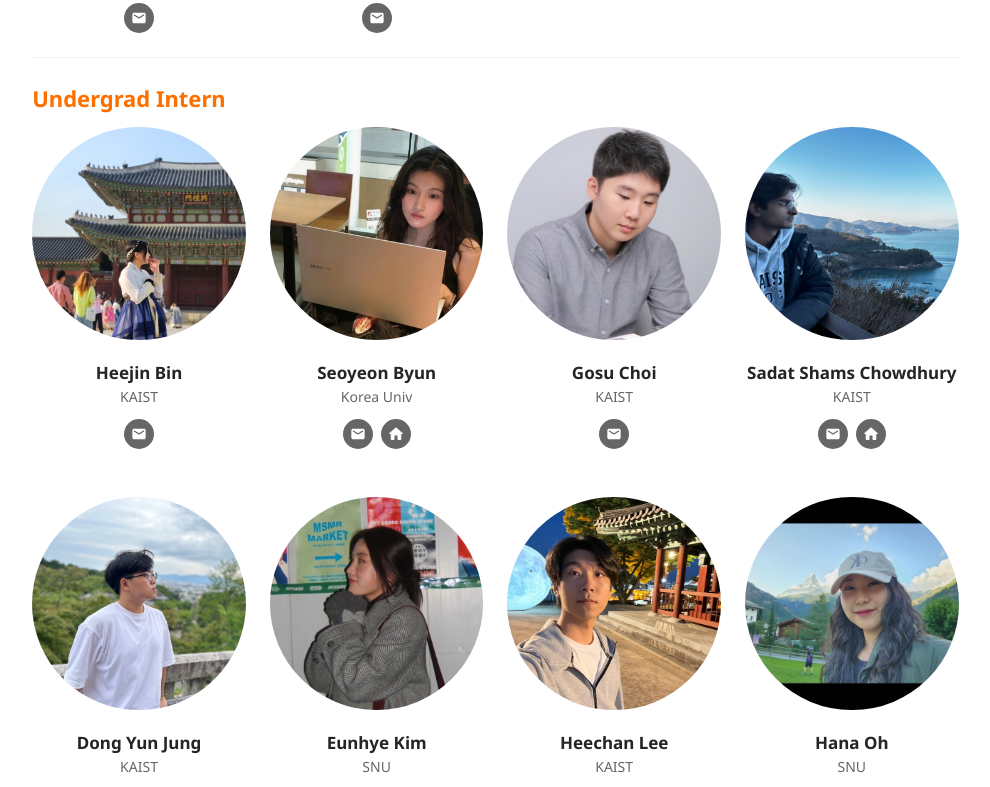
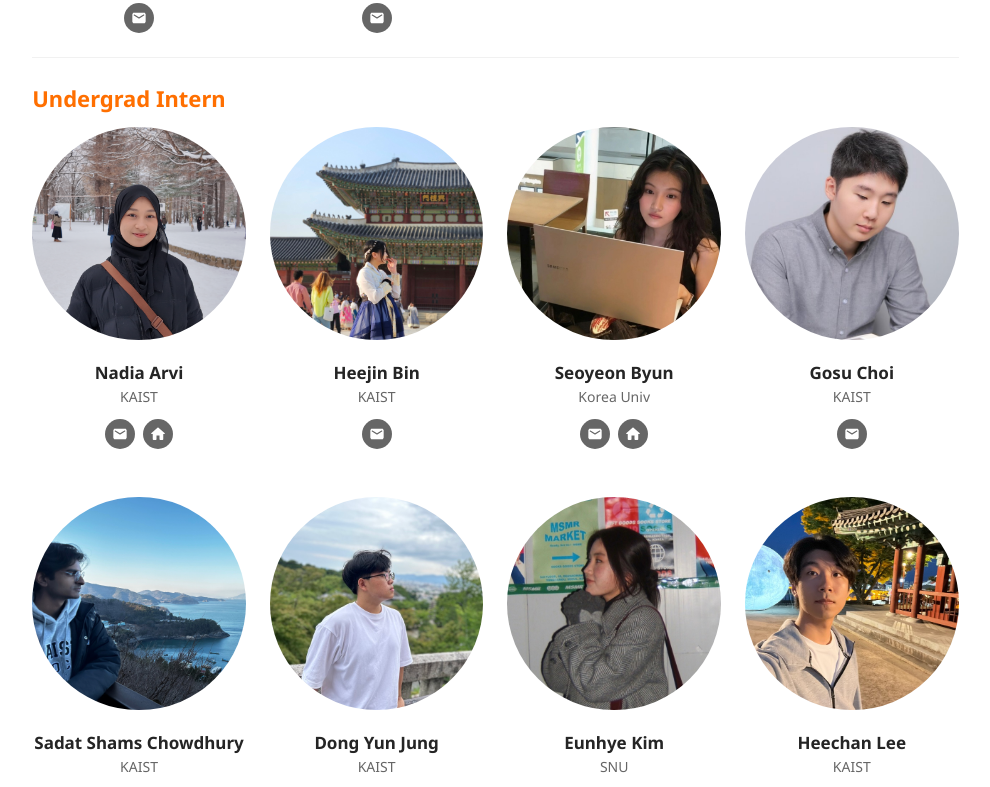
Before and after one commit to uhcsed/uhcsed.github.io, a Next.js app: page /people in a window 1280 px wide. Shown: the part 3280-4067 px from the top of the page, without its empty margins (49-1039 px from the left). Built offline with nearby package versions, Linux system fonts and the light colour scheme.

Commit message:
Add member info (#93)

```diff
--- a/src/data/members.ts
+++ b/src/data/members.ts
@@ -39,6 +39,17 @@ export class Member {
 }
 
 export const MEMBERS: Record<string, Member> = {
+  nadiaarvi: {
+    firstName: 'Nadia',
+    lastName: 'Arvi',
+    email: 'nadia.arvi@kaist.ac.kr',
+    kixlabPosition: 'Undergrad Intern',
+    img: 'nadia.png',
+    site: 'https://nadiarvi.github.io/online-resume/',
+    affiliation: 'KAIST',
+    startYear: 2025,
+    startSeason: 'Winter',
+  },
   seoyeonbyun: {
     firstName: 'Seoyeon',
     lastName: 'Byun',
```
Also changed, not shown: public/members/nadia.png (added).
